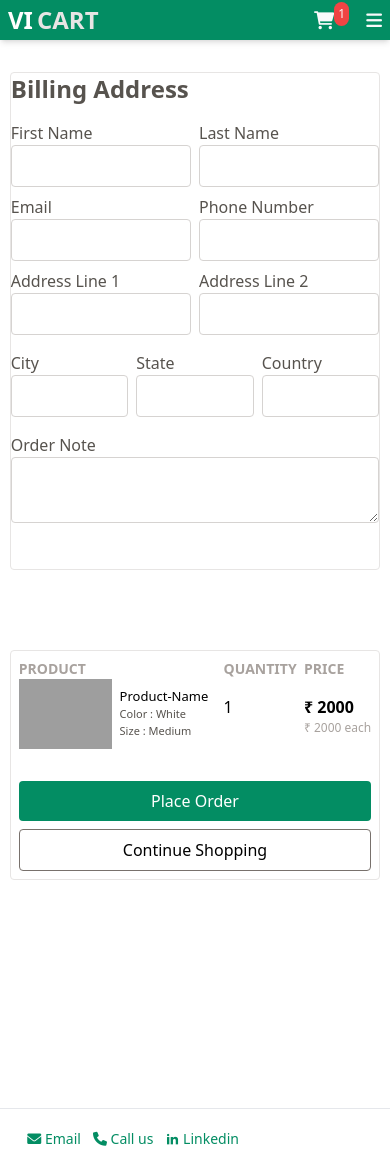
After one commit to vishalipar/vcart, a Django app: page /cart/checkout/ in a window 390 px wide. The commit adds this page. Run offline with Django 5.2, Linux system fonts and the light colour scheme; some libraries are stand-ins or nearby versions; grey boxes are pictures that could not be loaded.

Commit message:
add checkout page

```diff
--- a/cart/urls.py
+++ b/cart/urls.py
@@ -3,5 +3,5 @@ from . import views
 
 urlpatterns = [
     path('', views.cart, name='cart'),
-    # path('checkout/', views.checkout, name='checkout'),
+    path('checkout/', views.checkout, name='checkout'),
 ]
--- a/cart/views.py
+++ b/cart/views.py
@@ -3,3 +3,6 @@ from django.shortcuts import render
 # Create your views here.
 def cart(request):
     return render(request, 'store/cart.html')
+
+def checkout(request):
+    return render(request, 'store/checkout.html')
--- a/templates/store/cart.html
+++ b/templates/store/cart.html
@@ -74,7 +74,7 @@
                     <center>Paypal Visa Images</center>
                 </div>
                 <div>
-                    <a href="{% url 'cart' %}">
+                    <a href="{% url 'checkout' %}">
                         <button class='bg-[#038d63] px-2 py-2 my-1 md:my-4 rounded w-full text-white'>Checkout</button>
                     </a>
                     <a href="{% url 'store' %}">
--- /dev/null
+++ b/templates/store/checkout.html
@@ -0,0 +1,125 @@
+{% extends "index.html" %}
+{% block title %}Checkout{% endblock %}
+{% block content %}
+
+{% comment %} main  {% endcomment %}
+<div class='flex justify-center w-full mb-[60vh] md:mb-0'>
+    <div class='md:flex justify-between w-[95%] md:w-[77%] h-[59vh] my-8 md:my-14'>
+        {% comment %} left box {% endcomment %}
+        <div class='w-full md:w-[49%] h-full border border-stone-200 space-y-4 rounded'>
+            <div class='text-2xl text-stone-600 font-bold'>
+                Billing Address
+            </div>
+            <div class='text-stone-600 space-y-4'>
+                <div class='space-y-2 md:space-y-4'>
+                    <div class='flex gap-2'>
+                        <div class='w-[50%]'>
+                            <label for="">First Name</label>
+                            <input type="text" class='w-full border-stone-300 rounded'>
+                        </div>
+                        <div class='w-[50%]'>
+                            <label for="">Last Name</label>
+                            <input type="text" class='w-full border-stone-300 rounded'>
+                        </div>
+                    </div>
+                    <div class='flex gap-2'>
+                        <div class='w-[50%]'>
+                            <label for="">Email</label>
+                            <input type="text" class='w-full border-stone-300 rounded'>
+                        </div>
+                        <div class='w-[50%]'>
+                            <label for="">Phone Number</label>
+                            <input type="text" class='w-full border-stone-300 rounded'>
+                        </div>
+                    </div>
+                    <div class='flex gap-2'>
+                        <div class='w-[50%]'>
+                            <label for="">Address Line 1</label>
+                            <input type="text" class='w-full border-stone-300 rounded'>
+                        </div>
+                        <div class='w-[50%]'>
+                            <label for="">Address Line 2</label>
+                            <input type="text" class='w-full border-stone-300 rounded'>
+                        </div>
+                    </div>
+                </div>
+                <div class='flex gap-2'>
+                    <div class='w-[33%]'>
+                        <label for="">City</label>
+                        <input type="text" class='w-full border-stone-300 rounded'>
+                    </div>
+                    <div class='w-[33%] '>
+                        <label for="">State</label>
+                        <input type="text" class='w-full border-stone-300 rounded'>
+                    </div>
+                    <div class='w-[33%] '>
+                        <label for="">Country</label>
+                        <input type="text" class='w-full border-stone-300 rounded'>
+                    </div>
+                </div>
+                <div>
+                    <p>Order Note</p>
+                    <textarea type="text" class='w-full border-stone-300 rounded' rows='2'></textarea>
+                </div>
+            </div>
+        </div>
+        {% comment %} right box {% endcomment %}
+        <div class='w-full md:w-[49%] mt-20 md:mt-0 h-fit border border-stone-200 rounded'>
+            <div class='m-2 md:m-8 space-y-8'>
+
+                <div class='flex justify-between w-full h-full'>
+                    <div>
+                        <div class='text-sm font-bold text-stone-400'>
+                            PRODUCT
+                        </div>
+                        <div class='flex w-fit'>
+                            <div class='w-[11vh] '>
+                                <img
+                                    src="https://www.photographmyproduct.co.uk/wp-content/uploads/2020/10/Shoes-product-photography-photograph-my-product-20200117-30.jpg"
+                                    alt=""
+                                />
+                            </div>
+                            <div class='p-2 md:p-4'>
+                                <p class='text-[13px] md:text-lg'>Product-Name</p>
+                                <div class='text-[11px] md:text-[12px] text-stone-600'>
+                                    <p>Color : White</p>
+                                    <p>Size : Medium</p>
+                                </div>
+                            </div>
+                        </div>
+                    </div>
+                    <div class=''>
+                        <p class='text-sm font-bold text-stone-400'>QUANTITY</p>
+                        <div class='pt-4'>
+                            <p>1</p>
+                        </div>
+                    </div>
+                    <div>
+                        <p class='text-sm font-bold text-stone-400'>PRICE</p>
+                        <div class='pt-4'>
+                            <p class='font-bold'>₹ 2000</p>
+                            <p class='text-[12px] text-stone-400'>₹ 2000 each</p>
+                        </div>
+                    </div>
+                </div>
+
+                {% comment %} bottom buttons {% endcomment %}
+                <div class='flex flex-col space-y-2'>
+                    <form action="{% url 'checkout' %}" class=''>
+                        <button type='submit' class='bg-[#038d63] py-2 w-full text-white rounded'>
+                            Place Order
+                        </button>
+                    </form>
+                    <a href="{% url 'store' %}" class='flex justify-center border border-stone-500 py-2 rounded'>Continue Shopping</a>
+                </div>
+
+
+        </div>
+    </div>
+
+</div>
+
+
+
+
+{% endblock %}
```
